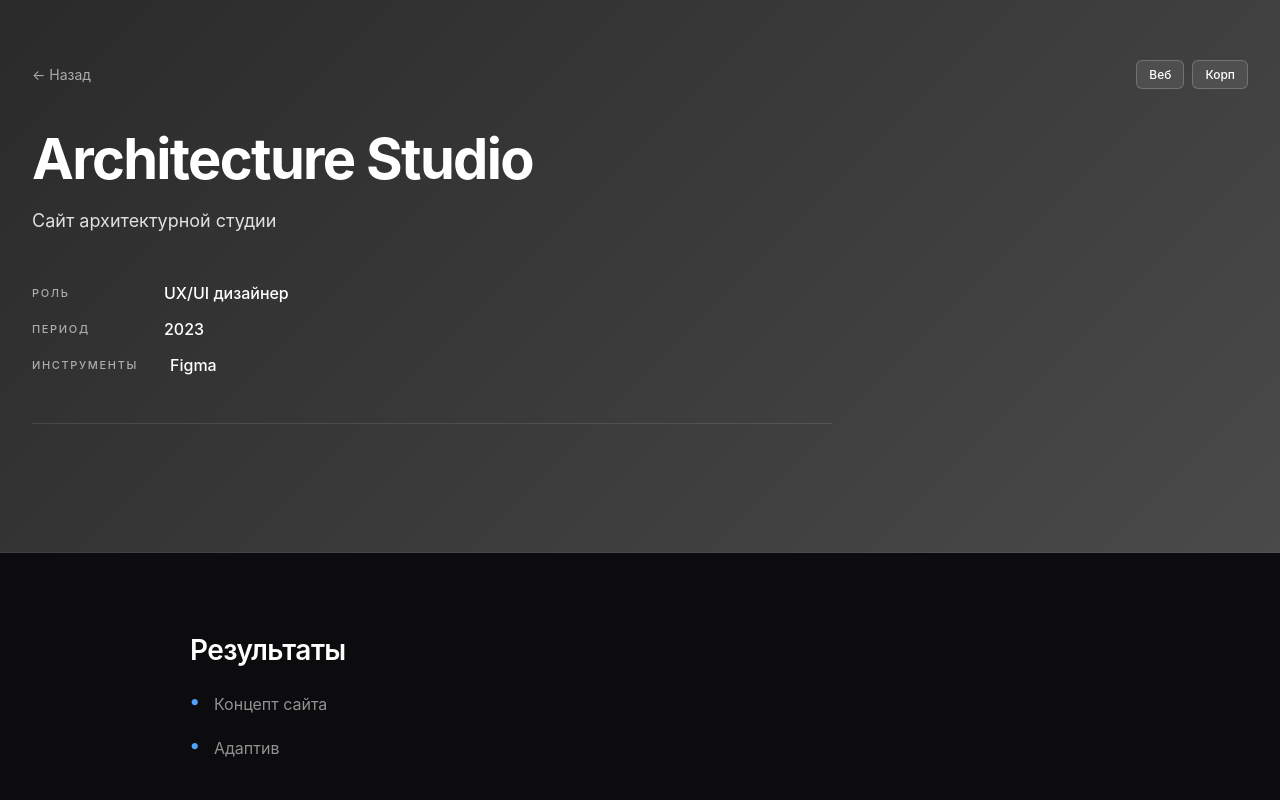
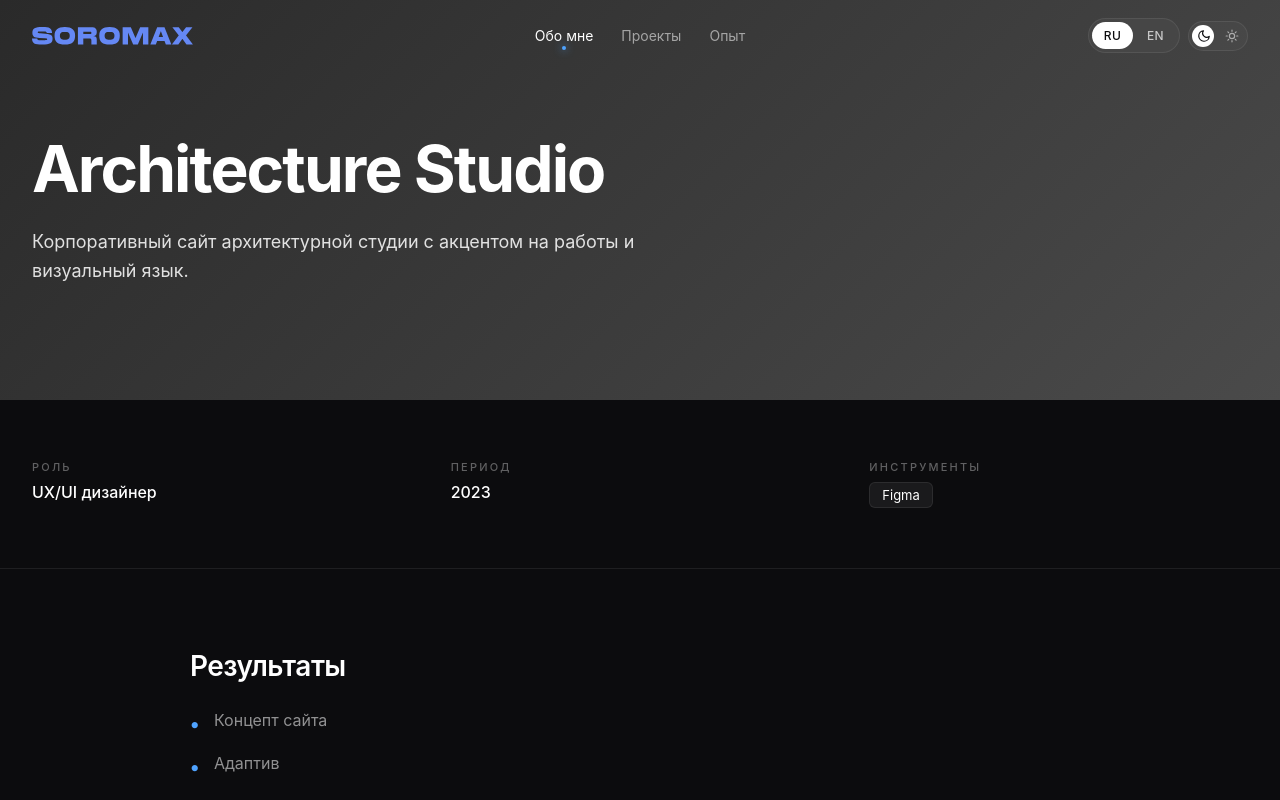
Before and after one commit to justnooob/portfolio, a Next.js app: page /projects/architecture-studio in a window 1280 px wide. Shown: the top 800 px of the page. Built offline with nearby package versions, Linux system fonts and the light colour scheme.

Commit message:
Project Maybe Final

```diff
--- a/app/projects/[slug]/ProjectPageClient.tsx
+++ b/app/projects/[slug]/ProjectPageClient.tsx
@@ -15,6 +15,7 @@ export default function ProjectPageClient({ project }: { project: Project }) {
       role: 'Роль',
       duration: 'Период',
       tools: 'Инструменты',
+      overview: 'Обзор',
       context: 'Контекст',
       problem: 'Проблема',
       goals: 'Цели',
@@ -25,12 +26,12 @@ export default function ProjectPageClient({ project }: { project: Project }) {
       results: 'Результаты',
       conclusion: 'Выводы',
       viewOnBehance: 'Смотреть на Behance',
-      back: 'Назад',
     },
     en: {
       role: 'Role',
       duration: 'Duration',
       tools: 'Tools',
+      overview: 'Overview',
       context: 'Context',
       problem: 'Problem',
       goals: 'Goals',
@@ -41,82 +42,68 @@ export default function ProjectPageClient({ project }: { project: Project }) {
       results: 'Results',
       conclusion: 'Conclusion',
       viewOnBehance: 'View on Behance',
-      back: 'Back',
     },
   };
   const t = translations[lang];
 
   return (
     <>
-      {/* HERO — старый формат с фиолетовым фоном */}
-      <section className={styles.hero} style={{ background: project.color }}>
-        <div className={styles.heroInner}>
-          <div className={styles.heroTop}>
-            <a href="/projects#projects" className={styles.backLink}>← {t.back}</a>
-            <div className={styles.tags}>
-              {project.tags[lang].map((tag, i) => (
-                <span key={i} className={styles.tag}>{tag}</span>
+      {/* HERO — старый вид */}
+      <section className={styles.projectHero} style={{ background: project.color }}>
+        <div className={styles.projectHeroInner}>
+          <div className={styles.projectHeroContent}>
+            <h1 className={styles.projectName}>{project.name[lang]}</h1>
+            <p className={styles.projectOverview}>{project.overview[lang]}</p>
+          </div>
+        </div>
+      </section>
+
+      {/* META — Роль, Период, Инструменты */}
+      <section className={styles.projectMeta}>
+        <div className={styles.projectMetaInner}>
+          <div className={styles.projectMetaItem}>
+            <div className={styles.projectMetaLabel}>{t.role}</div>
+            <div className={styles.projectMetaValue}>{project.role[lang]}</div>
+          </div>
+          <div className={styles.projectMetaItem}>
+            <div className={styles.projectMetaLabel}>{t.duration}</div>
+            <div className={styles.projectMetaValue}>{project.duration[lang]}</div>
+          </div>
+          <div className={styles.projectMetaItem}>
+            <div className={styles.projectMetaLabel}>{t.tools}</div>
+            <div className={styles.projectMetaTools}>
+              {project.tools.map((tool, i) => (
+                <span key={i} className={styles.projectTool}>{tool}</span>
               ))}
             </div>
           </div>
-
-          <h1 className={styles.heroTitle}>{project.name[lang]}</h1>
-          <p className={styles.heroDesc}>{project.shortDesc[lang]}</p>
-
-          {/* МЕТАДАННЫЕ СТРОКИ */}
-          <div className={styles.heroMeta}>
-            <div className={styles.metaLine}>
-              <span className={styles.metaLabel}>{t.role}</span>
-              <span className={styles.metaValue}>{project.role[lang]}</span>
-            </div>
-            <div className={styles.metaLine}>
-              <span className={styles.metaLabel}>{t.duration}</span>
-              <span className={styles.metaValue}>{project.duration[lang]}</span>
-            </div>
-            <div className={styles.metaLine}>
-              <span className={styles.metaLabel}>{t.tools}</span>
-              <span className={styles.metaValue}>{project.tools.join(', ')}</span>
-            </div>
-          </div>
-
-          {/* МЕТРИКИ */}
-          {project.metrics && project.metrics.length > 0 && (
-            <div className={styles.metricsRow}>
-              {project.metrics.map((m, i) => (
-                <div key={i} className={styles.metricItem}>
-                  <div className={styles.metricNum}>{m.value}</div>
-                  <div className={styles.metricLabel}>{m.label[lang]}</div>
-                </div>
-              ))}
-            </div>
-          )}
         </div>
       </section>
 
-      {/* КОНТЕНТ — белый фон */}
-      <section className={styles.content}>
-        <div className={styles.contentInner}>
+      {/* КОНТЕНТ */}
+      <section className={styles.projectContent}>
+        <div className={styles.projectContentInner}>
           {/* CONTEXT */}
           {project.context && (
-            <div className={styles.section}>
-              <h2 className={styles.sectionTitle}>{t.context}</h2>
-              <p className={styles.sectionText}>{project.context[lang]}</p>
+            <div className={styles.projectSection}>
+              <h2 className={styles.projectSectionTitle}>{t.context}</h2>
+              <p className={styles.projectSectionText}>{project.context[lang]}</p>
             </div>
           )}
 
           {/* PROBLEM */}
           {project.problem && (
-            <div className={styles.section}>
-              <h2 className={styles.sectionTitle}>{t.problem}</h2>
-              <p className={styles.sectionText}>{project.problem[lang]}</p>
+            <div className={styles.projectSection}>
+              <h2 className={styles.projectSectionTitle}>{t.problem}</h2>
+              <p className={styles.projectSectionText}>{project.problem[lang]}</p>
             </div>
           )}
 
           {/* GOALS */}
           {project.goals && project.goals[lang]?.length > 0 && (
-            <div className={styles.section}>
-              <h2 className={styles.sectionTitle}>{t.goals}</h2>
-              <ul className={styles.list}>
+            <div className={styles.projectSection}>
+              <h2 className={styles.projectSectionTitle}>{t.goals}</h2>
+              <ul className={styles.projectList}>
                 {project.goals[lang].map((goal, i) => (
                   <li key={i}>{goal}</li>
                 ))}
@@ -126,17 +113,17 @@ export default function ProjectPageClient({ project }: { project: Project }) {
 
           {/* PROCESS */}
           {project.process && (
-            <div className={styles.section}>
-              <h2 className={styles.sectionTitle}>{t.process}</h2>
-              <p className={styles.sectionText}>{project.process[lang]}</p>
+            <div className={styles.projectSection}>
+              <h2 className={styles.projectSectionTitle}>{t.process}</h2>
+              <p className={styles.projectSectionText}>{project.process[lang]}</p>
             </div>
           )}
 
           {/* KEY FEATURES */}
           {project.keyFeatures && project.keyFeatures[lang]?.length > 0 && (
-            <div className={styles.section}>
-              <h2 className={styles.sectionTitle}>{t.keyFeatures}</h2>
-              <ul className={styles.list}>
+            <div className={styles.projectSection}>
+              <h2 className={styles.projectSectionTitle}>{t.keyFeatures}</h2>
+              <ul className={styles.projectList}>
                 {project.keyFeatures[lang].map((feature, i) => (
                   <li key={i}>{feature}</li>
                 ))}
@@ -146,39 +133,37 @@ export default function ProjectPageClient({ project }: { project: Project }) {
 
           {/* UI DIRECTION */}
           {project.uiDirection && (
-            <div className={styles.section}>
-              <h2 className={styles.sectionTitle}>{t.uiDirection}</h2>
-              <p className={styles.sectionText}>{project.uiDirection[lang]}</p>
+            <div className={styles.projectSection}>
+              <h2 className={styles.projectSectionTitle}>{t.uiDirection}</h2>
+              <p className={styles.projectSectionText}>{project.uiDirection[lang]}</p>
             </div>
           )}
 
-          {/* SCREENS GRID */}
+          {/* SCREENS */}
           {project.screens && project.screens.length > 0 && (
-            <div className={styles.section}>
-              <h2 className={styles.sectionTitle}>{t.screens}</h2>
-              <div className={styles.screensGrid}>
+            <div className={styles.projectSection}>
+              <h2 className={styles.projectSectionTitle}>{t.screens}</h2>
+              <div className={styles.projectScreensGrid}>
                 {/* 1-й экран на всю ширину */}
                 {project.screens[0] && (
-                  <div className={styles.screenWide}>
-                    <div className={styles.screenPlaceholder}>
+                  <div className={styles.projectScreenWide}>
+                    <div className={styles.projectScreenPlaceholder}>
                       {project.screens[0].image && (
                         <img src={project.screens[0].image} alt={project.screens[0].title[lang]} />
                       )}
                     </div>
-                    <div className={styles.screenLabel}>{project.screens[0].title[lang]}</div>
                   </div>
                 )}
 
                 {/* 2-5 экраны в grid 2x2 */}
-                <div className={styles.screenGrid2x2}>
+                <div className={styles.projectScreenGrid2x2}>
                   {project.screens.slice(1, 5).map((screen, i) => (
-                    <div key={i + 1} className={styles.screenCard}>
-                      <div className={styles.screenPlaceholder}>
+                    <div key={i + 1} className={styles.projectScreenCard}>
+                      <div className={styles.projectScreenPlaceholder}>
                         {screen.image && (
                           <img src={screen.image} alt={screen.title[lang]} />
                         )}
                       </div>
-                      <div className={styles.screenLabel}>{screen.title[lang]}</div>
                     </div>
                   ))}
                 </div>
@@ -187,9 +172,9 @@ export default function ProjectPageClient({ project }: { project: Project }) {
           )}
 
           {/* RESULTS */}
-          <div className={styles.section}>
-            <h2 className={styles.sectionTitle}>{t.results}</h2>
-            <ul className={styles.list}>
+          <div className={styles.projectSection}>
+            <h2 className={styles.projectSectionTitle}>{t.results}</h2>
+            <ul className={styles.projectList}>
               {project.results[lang].map((result, i) => (
                 <li key={i}>{result}</li>
               ))}
@@ -198,21 +183,21 @@ export default function ProjectPageClient({ project }: { project: Project }) {
 
           {/* CONCLUSION */}
           {project.conclusion && (
-            <div className={styles.section}>
-              <h2 className={styles.sectionTitle}>{t.conclusion}</h2>
-              <p className={styles.sectionText}>{project.conclusion[lang]}</p>
+            <div className={styles.projectSection}>
+              <h2 className={styles.projectSectionTitle}>{t.conclusion}</h2>
+              <p className={styles.projectSectionText}>{project.conclusion[lang]}</p>
             </div>
           )}
         </div>
       </section>
 
-      {/* BEHANCE BUTTON */}
+      {/* BEHANCE */}
       {project.behanceUrl && (
-        <section className={styles.behanceSection}>
-          <div className={styles.behanceSectionInner}>
-            <a href={project.behanceUrl} target="_blank" rel="noopener noreferrer" className={styles.behanceButton}>
+        <section className={styles.projectBehance}>
+          <div className={styles.projectBehanceInner}>
+            <a href={project.behanceUrl} target="_blank" rel="noopener noreferrer" className={styles.projectBehanceButton}>
               {t.viewOnBehance}
-              <span className={styles.behanceArrow}>→</span>
+              <span className={styles.projectBehanceIcon}>→</span>
             </a>
           </div>
         </section>
--- a/app/projects/[slug]/page.tsx
+++ b/app/projects/[slug]/page.tsx
@@ -1,11 +1,7 @@
 import { projects } from '@/lib/data';
+import Nav from '@/components/Nav';
 import ProjectPageClient from './ProjectPageClient';
 
-/**
- * Серверный компонент.
- * generateStaticParams говорит Next.js на сборке:
- * "сгенерируй HTML-страницу для каждого slug из этого списка".
- */
 export function generateStaticParams() {
   return projects.map((project) => ({
     slug: project.slug,
@@ -15,5 +11,10 @@ export function generateStaticParams() {
 export default function Page({ params }: { params: { slug: string } }) {
   const project = projects.find((p) => p.slug === params.slug);
   if (!project) return <div>Project not found</div>;
-  return <ProjectPageClient project={project} />;
+  return (
+    <>
+      <Nav />
+      <ProjectPageClient project={project} />
+    </>
+  );
 }
--- a/app/projects/[slug]/project.module.css
+++ b/app/projects/[slug]/project.module.css
@@ -1,150 +1,113 @@
 /* === PROJECT PAGE === */
 
-/* === HERO — фиолетовый фон === */
-.hero {
-  padding: 60px 32px 80px;
+/* === PROJECT HERO === */
+.projectHero {
+  padding: 100px 32px 80px;
   color: #ffffff;
-  border-bottom: 0.5px solid rgba(255, 255, 255, 0.1);
-  min-height: 50vh;
+  min-height: 400px;
   display: flex;
-  flex-direction: column;
-  justify-content: center;
+  align-items: center;
 }
-.heroInner {
+.projectHeroInner {
   max-width: 1440px;
   margin: 0 auto;
   width: 100%;
 }
-
-.heroTop {
-  display: flex;
-  justify-content: space-between;
-  align-items: center;
-  margin-bottom: 40px;
+.projectHeroContent {
+  max-width: 700px;
 }
-.backLink {
-  font-size: 14px;
-  color: rgba(255, 255, 255, 0.6);
-  text-decoration: none;
-  transition: color 0.2s;
-}
-.backLink:hover {
-  color: #ffffff;
-}
-
-.tags {
-  display: flex;
-  gap: 8px;
-}
-.tag {
-  padding: 6px 12px;
-  background: rgba(255, 255, 255, 0.08);
-  border: 0.5px solid rgba(255, 255, 255, 0.2);
-  border-radius: 6px;
-  font-size: 12px;
-  font-weight: 500;
-}
-
-.heroTitle {
-  font-size: 56px;
+.projectName {
+  font-size: 64px;
   font-weight: 700;
   line-height: 1.1;
   letter-spacing: -0.03em;
-  margin-bottom: 16px;
+  margin-bottom: 24px;
 }
-.heroDesc {
+.projectOverview {
   font-size: 18px;
   line-height: 1.6;
   opacity: 0.85;
-  max-width: 700px;
-  margin-bottom: 48px;
 }
 
-/* META LINES */
-.heroMeta {
-  display: flex;
-  flex-direction: column;
-  gap: 16px;
-  margin-bottom: 48px;
-  padding-bottom: 48px;
-  border-bottom: 0.5px solid rgba(255, 255, 255, 0.1);
-  max-width: 800px;
+/* === PROJECT META === */
+.projectMeta {
+  padding: 60px 32px;
+  background: var(--bg-surface);
+  border-bottom: 0.5px solid var(--border);
 }
-.metaLine {
-  display: flex;
-  gap: 32px;
-  align-items: center;
+.projectMetaInner {
+  max-width: 1440px;
+  margin: 0 auto;
+  display: grid;
+  grid-template-columns: repeat(auto-fit, minmax(250px, 1fr));
+  gap: 40px;
 }
-.metaLabel {
-  font-size: 11px;
-  letter-spacing: 0.15em;
-  text-transform: uppercase;
-  opacity: 0.6;
-  min-width: 100px;
-  font-weight: 500;
-}
-.metaValue {
-  font-size: 16px;
-  font-weight: 500;
-}
-
-/* METRICS ROW */
-.metricsRow {
-  display: grid;
-  grid-template-columns: repeat(auto-fit, minmax(160px, 1fr));
-  gap: 32px;
-  max-width: 800px;
-}
-.metricItem {
+.projectMetaItem {
   display: flex;
   flex-direction: column;
   gap: 8px;
 }
-.metricNum {
-  font-size: 36px;
-  font-weight: 700;
-  line-height: 1;
+.projectMetaLabel {
+  font-size: 11px;
+  font-weight: 500;
+  letter-spacing: 0.2em;
+  text-transform: uppercase;
+  color: var(--text-faint);
 }
-.metricLabel {
+.projectMetaValue {
+  font-size: 16px;
+  font-weight: 500;
+  color: var(--text-strong);
+}
+.projectMetaTools {
+  display: flex;
+  flex-wrap: wrap;
+  gap: 8px;
+}
+.projectTool {
+  display: inline-block;
+  padding: 4px 12px;
+  background: var(--bg-hover);
+  border: 0.5px solid var(--border);
+  border-radius: 6px;
   font-size: 13px;
-  opacity: 0.7;
+  color: var(--text-strong);
 }
 
-/* === CONTENT — белый фон === */
-.content {
+/* === PROJECT CONTENT === */
+.projectContent {
   padding: 80px 32px;
   background: var(--bg-surface);
   color: var(--text-strong);
 }
-
-.contentInner {
+.projectContentInner {
   max-width: 900px;
   margin: 0 auto;
 }
 
-.section {
+.projectSection {
   margin-bottom: 80px;
 }
-.section:last-of-type {
+.projectSection:last-child {
   margin-bottom: 0;
 }
 
-.sectionTitle {
+.projectSectionTitle {
   font-size: 28px;
   font-weight: 600;
+  letter-spacing: -0.02em;
   margin-bottom: 24px;
-  letter-spacing: -0.02em;
   color: var(--text-strong);
 }
 
-.sectionText {
+.projectSectionText {
   font-size: 16px;
   line-height: 1.8;
   color: var(--text-soft);
 }
 
-/* LIST — с маркерами */
-.list {
+/* LIST */
+.projectList {
   list-style: none;
   padding: 0;
   margin: 0;
@@ -152,170 +115,146 @@
   flex-direction: column;
   gap: 16px;
 }
-.list li {
+.projectList li {
   font-size: 16px;
   line-height: 1.7;
   color: var(--text-soft);
   padding-left: 24px;
   position: relative;
 }
-.list li::before {
+.projectList li::before {
   content: '•';
   position: absolute;
   left: 0;
   color: var(--accent);
   font-weight: 700;
   font-size: 20px;
-  line-height: 1;
 }
 
 /* === SCREENS GRID === */
-.screensGrid {
+.projectScreensGrid {
   display: grid;
   gap: 24px;
 }
 
-/* 1-й экран на всю ширину */
-.screenWide {
+.projectScreenWide {
   grid-column: 1 / -1;
   margin-bottom: 24px;
 }
-.screenWide .screenPlaceholder {
+.projectScreenWide .projectScreenPlaceholder {
   aspect-ratio: 16 / 9;
   background: var(--bg-hover);
   border: 0.5px solid var(--border);
   border-radius: 12px;
-  display: flex;
-  align-items: center;
-  justify-content: center;
   overflow: hidden;
-  margin-bottom: 12px;
 }
-.screenWide .screenPlaceholder img {
+.projectScreenWide .projectScreenPlaceholder img {
   width: 100%;
   height: 100%;
   object-fit: cover;
+  display: block;
 }
 
-/* 2x2 grid для остальных */
-.screenGrid2x2 {
+.projectScreenGrid2x2 {
   display: grid;
   grid-template-columns: repeat(2, 1fr);
   gap: 24px;
 }
 
-.screenCard {
-  display: block;
-}
-.screenCard .screenPlaceholder {
+.projectScreenCard .projectScreenPlaceholder {
   aspect-ratio: 1;
   background: var(--bg-hover);
   border: 0.5px solid var(--border);
   border-radius: 12px;
-  display: flex;
-  align-items: center;
-  justify-content: center;
   overflow: hidden;
-  margin-bottom: 12px;
 }
-.screenCard .screenPlaceholder img {
+.projectScreenCard .projectScreenPlaceholder img {
   width: 100%;
   height: 100%;
   object-fit: cover;
+  display: block;
 }
 
-.screenLabel {
-  font-size: 14px;
-  font-weight: 500;
-  color: var(--text-strong);
-}
-
-/* === BEHANCE SECTION === */
-.behanceSection {
+/* === PROJECT BEHANCE === */
+.projectBehance {
   padding: 80px 32px;
   background: var(--bg-surface);
   border-top: 0.5px solid var(--border);
   text-align: center;
 }
-
-.behanceSectionInner {
+.projectBehanceInner {
   max-width: 900px;
   margin: 0 auto;
 }
-
-.behanceButton {
+.projectBehanceButton {
   display: inline-flex;
   align-items: center;
-  gap: 8px;
-  padding: 12px 28px;
+  justify-content: center;
+  gap: 12px;
+  padding: 14px 32px;
   background: var(--accent);
-  color: #fff;
+  color: #ffffff;
   text-decoration: none;
   border-radius: 8px;
   font-size: 16px;
   font-weight: 500;
-  transition: all 0.3s;
+  transition: all 0.3s cubic-bezier(0.16, 1, 0.3, 1);
   white-space: nowrap;
 }
-.behanceButton:hover {
-  transform: translateY(-2px);
-  box-shadow: 0 12px 32px rgba(79, 163, 255, 0.3);
+.projectBehanceButton:hover {
+  transform: translateY(-3px);
+  box-shadow: 0 16px 40px rgba(79, 163, 255, 0.35);
 }
-.behanceArrow {
+.projectBehanceIcon {
   font-size: 18px;
   transition: transform 0.3s;
 }
-.behanceButton:hover .behanceArrow {
+.projectBehanceButton:hover .projectBehanceIcon {
   transform: translateX(4px);
 }
 
 /* === МОБИЛКА === */
 @media (max-width: 768px) {
-  .hero {
-    padding: 40px 20px 60px;
+  .projectHero {
+    padding: 60px 20px 60px;
     min-height: auto;
   }
-  .heroTitle {
+  .projectName {
     font-size: 36px;
+    margin-bottom: 16px;
   }
-  .heroDesc {
+  .projectOverview {
     font-size: 16px;
-    margin-bottom: 32px;
-  }
-  .heroMeta {
-    gap: 12px;
-    margin-bottom: 32px;
-    padding-bottom: 32px;
-  }
-  .metaLine {
-    flex-direction: column;
-    gap: 6px;
-    align-items: flex-start;
   }
 
-  .content {
+  .projectMeta {
+    padding: 40px 20px;
+  }
+  .projectMetaInner {
+    grid-template-columns: 1fr;
+    gap: 24px;
+  }
+
+  .projectContent {
     padding: 60px 20px;
   }
-  .section {
+  .projectSection {
     margin-bottom: 60px;
   }
-  .sectionTitle {
+  .projectSectionTitle {
     font-size: 22px;
   }
 
-  .metricsRow {
-    grid-template-columns: 1fr 1fr;
-    gap: 20px;
-  }
-  .metricNum {
-    font-size: 28px;
-  }
-
-  .screenGrid2x2 {
+  .projectScreenGrid2x2 {
     grid-template-columns: 1fr;
   }
 
-  .behanceSection {
+  .projectBehance {
     padding: 60px 20px;
   }
+  .projectBehanceButton {
+    padding: 12px 24px;
+    font-size: 15px;
+    width: 100%;
+  }
 }
```
